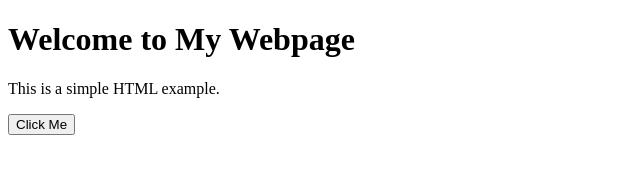
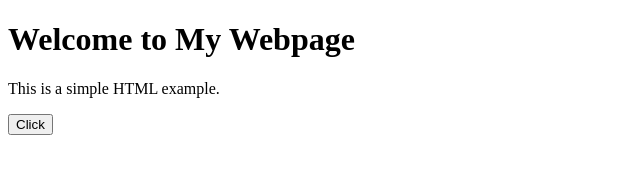
Before and after one commit to Girinath-5250/devops, a plain HTML site: page index.html in a window 1280 px wide. Shown: the full height of the page, 0-640 px from the left. Drawn offline with Linux system fonts and the light colour scheme.

Commit message:
Update index.html changed

```diff
--- a/index.html
+++ b/index.html
@@ -8,7 +8,7 @@
   <h1>Welcome to My Webpage</h1>
   <p>This is a simple HTML example.</p>
 
-  <button onclick="showMessage()">Click Me</button>
+  <button onclick="showMessage()">Click</button>
 
   <script>
     function showMessage() {
```
